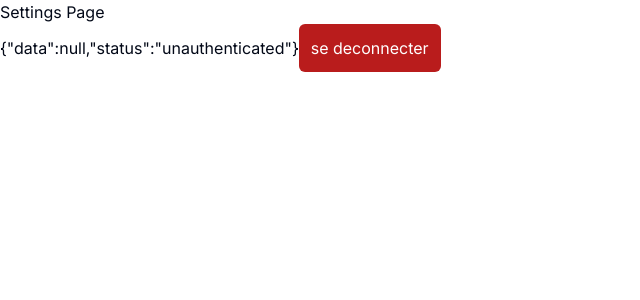
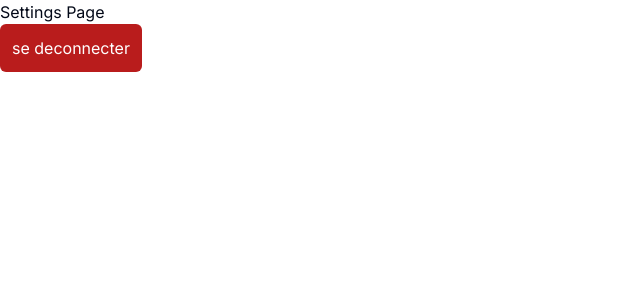
Before and after one commit to lapinRagnar/next-auth-advanced-2024, a Next.js app: page /settings in a window 1280 px wide. Shown: the top 300 px of the page, without its empty margins (0-640 px from the left). Built offline with nearby package versions, Linux system fonts and the light colour scheme; no server answers.

Commit message:
une autre methode pour avoir la session

```diff
--- /dev/null
+++ b/actions/logout.ts
@@ -0,0 +1,11 @@
+'use server'
+
+import { signOut } from "@/auth"
+
+
+export const logout = async () => {
+
+  // TODO: faire ici des choses avant de se deconnecter
+
+  await signOut()
+}
--- a/app/(protected)/settings/page.tsx
+++ b/app/(protected)/settings/page.tsx
@@ -1,5 +1,7 @@
 'use client'
 
+import { logout } from "@/actions/logout"
+import { useCurrentUser } from "@/hooks/useCurrentUser"
 import { useSession, signOut } from "next-auth/react"
 
 // import { auth, signOut } from '@/auth'
@@ -10,10 +12,11 @@ import { useSession, signOut } from "next-auth/react"
 const SettingsPage =  () => {
   // const session = await auth()
 
-  const session = useSession()
+  const user = useCurrentUser()
 
   const onClick = () => {
-    signOut()
+    // signOut()
+    logout()
   }
 
 
@@ -23,7 +26,9 @@ const SettingsPage =  () => {
 
       <div>Settings Page</div>
 
-      {JSON.stringify(session)}
+      {/* {JSON.stringify(session)} */}
+
+      { JSON.stringify(user) }
 
 {/*       <form action={async () => {
         "use server"
--- /dev/null
+++ b/hooks/useCurrentUser.ts
@@ -0,0 +1,8 @@
+import { useSession } from "next-auth/react"
+
+
+export const useCurrentUser = () => {
+  const session = useSession()
+
+  return session.data?.user
+}
```
